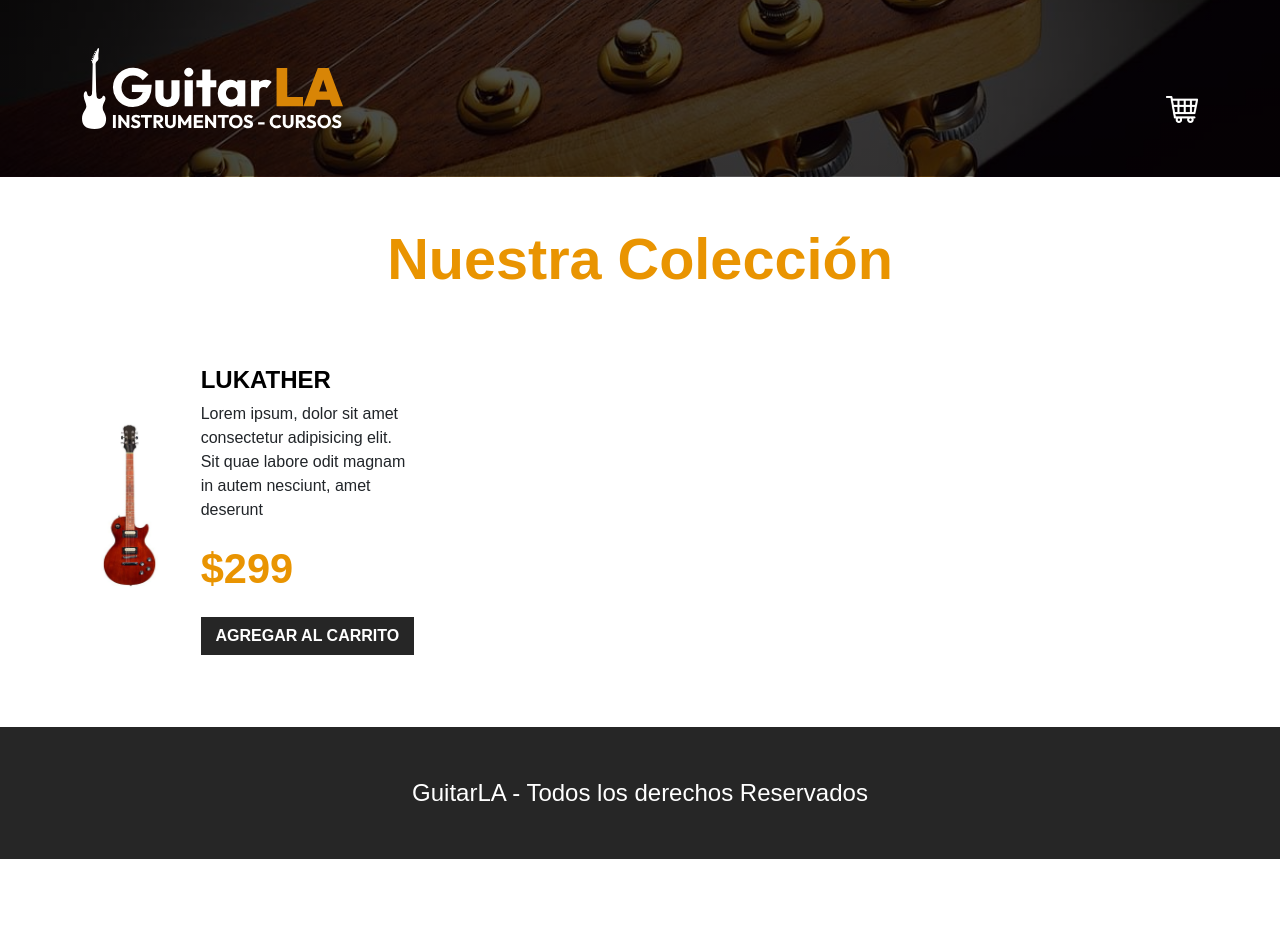
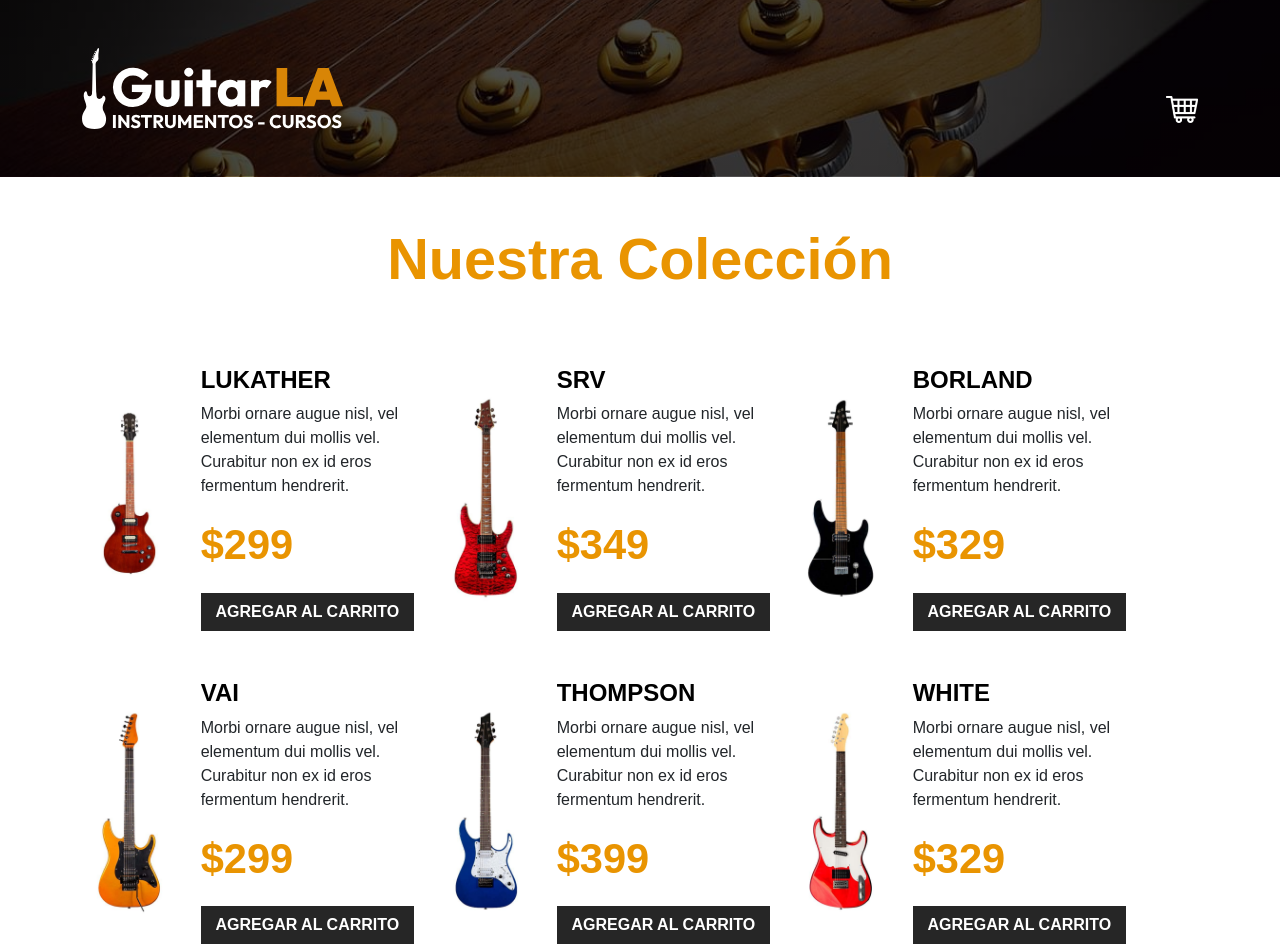
Before and after one commit to MarianoTorena/carritoCompras, a React (Vite) app: page / in a window 1280 px wide. Shown: the top 952 px of the page. Before the commit the page ends 859 px from the top, so only its background shows below. Built offline with nearby package versions, Linux system fonts and the light colour scheme.

Commit message:
add db + cart functions

```diff
--- a/src/App.jsx
+++ b/src/App.jsx
@@ -1,10 +1,22 @@
-import { useState } from "react";
+import { useEffect, useState } from "react";
 import Header from "./components/Header"
 import ProductCard from "./components/Product"
+import { db } from "./data/db";
+
 function App() {
+    const [products, setProducts] = useState(db);
+    const [cart, setCart] = useState([]);
 
-    //State
-    const [auth,setauth] = useState([])
+    function addToCart(product) {
+        const productExists = cart.findIndex(p => p.id === product.id);
+        if (productExists >= 0) {
+            const newCart = [...cart];
+            newCart[productExists].quantity++;
+            setCart(newCart);
+        } else {
+            setCart([...cart, {...product, quantity: 1}]);
+        }
+    }
 
     return (
         <>
@@ -14,7 +26,14 @@ function App() {
             <h2 className="text-center">Nuestra Colección</h2>
 
             <div className="row mt-5">
-                <ProductCard />
+                {products.map((product) => (
+                    <ProductCard
+                        key={product.id}
+                        product={product}
+                        addToCart={addToCart}
+                    />
+                ))}
+
             </div>
         </main>
 
--- a/src/components/Product.jsx
+++ b/src/components/Product.jsx
@@ -1,14 +1,21 @@
-export default function ProductCard() {
+export default function ProductCard ({product, addToCart}) {
+
+    const { id, name, image, description, price } = product;
+
     return (
         <div className="col-md-6 col-lg-4 my-4 row align-items-center">
             <div className="col-4">
-                <img className="img-fluid" src="./public/img/guitarra_01.jpg" alt="imagen guitarra" />
+                <img className="img-fluid" src={`/img/${image}.jpg`} alt="imagen guitarra" />
             </div>
             <div className="col-8">
-                <h3 className="text-black fs-4 fw-bold text-uppercase">Lukather</h3>
-                <p>Lorem ipsum, dolor sit amet consectetur adipisicing elit. Sit quae labore odit magnam in autem nesciunt, amet deserunt</p>
-                <p className="fw-black text-primary fs-3">$299</p>
-                <button type="button" className="btn btn-dark w-100">Agregar al Carrito</button>
+                <h3 className="text-black fs-4 fw-bold text-uppercase">{name}</h3>
+                <p>{description}</p>
+                <p className="fw-black text-primary fs-3">${price}</p>
+
+                <button type="button"
+                    className="btn btn-dark w-100"
+                    onClick={() => addToCart(product)}
+                >Agregar al Carrito</button>
             </div>
         </div>
     )
--- /dev/null
+++ b/src/data/db.js
@@ -0,0 +1,86 @@
+export const db = [
+    {
+        id: 1,
+        name: 'Lukather',
+        image: 'guitarra_01',
+        description: 'Morbi ornare augue nisl, vel elementum dui mollis vel. Curabitur non ex id eros fermentum hendrerit.',
+        price: 299,
+    },
+    {
+        id: 2,
+        name: 'SRV',
+        image: 'guitarra_02',
+        description: 'Morbi ornare augue nisl, vel elementum dui mollis vel. Curabitur non ex id eros fermentum hendrerit.',
+        price: 349,
+    },
+    {
+        id: 3,
+        name: 'Borland',
+        image: 'guitarra_03',
+        description: 'Morbi ornare augue nisl, vel elementum dui mollis vel. Curabitur non ex id eros fermentum hendrerit.',
+        price: 329,
+    },
+    {
+        id: 4,
+        name: 'VAI',
+        image: 'guitarra_04',
+        description: 'Morbi ornare augue nisl, vel elementum dui mollis vel. Curabitur non ex id eros fermentum hendrerit.',
+        price: 299,
+    },
+    {
+        id: 5,
+        name: 'Thompson',
+        image: 'guitarra_05',
+        description: 'Morbi ornare augue nisl, vel elementum dui mollis vel. Curabitur non ex id eros fermentum hendrerit.',
+        price: 399,
+    },
+    {
+        id: 6,
+        name: 'White',
+        image: 'guitarra_06',
+        description: 'Morbi ornare augue nisl, vel elementum dui mollis vel. Curabitur non ex id eros fermentum hendrerit.',
+        price: 329,
+    },
+    {
+        id: 7,
+        name: 'Cobain',
+        image: 'guitarra_07',
+        description: 'Morbi ornare augue nisl, vel elementum dui mollis vel. Curabitur non ex id eros fermentum hendrerit.',
+        price: 349,
+    },
+    {
+        id: 8,
+        name: 'Dale',
+        image: 'guitarra_08',
+        description: 'Morbi ornare augue nisl, vel elementum dui mollis vel. Curabitur non ex id eros fermentum hendrerit.',
+        price: 379,
+    },
+    {
+        id: 9,
+        name: 'Krieger',
+        image: 'guitarra_09',
+        description: 'Morbi ornare augue nisl, vel elementum dui mollis vel. Curabitur non ex id eros fermentum hendrerit.',
+        price: 289,
+    },
+    {
+        id: 10,
+        name: 'Campbell',
+        image: 'guitarra_10',
+        description: 'Morbi ornare augue nisl, vel elementum dui mollis vel. Curabitur non ex id eros fermentum hendrerit.',
+        price: 349,
+    },
+    {
+        id: 11,
+        name: 'Reed',
+        image: 'guitarra_11',
+        description: 'Morbi ornare augue nisl, vel elementum dui mollis vel. Curabitur non ex id eros fermentum hendrerit.',
+        price: 399,
+    },
+    {
+        id: 12,
+        name: 'Hazel',
+        image: 'guitarra_12',
+        description: 'Morbi ornare augue nisl, vel elementum dui mollis vel. Curabitur non ex id eros fermentum hendrerit.',
+        price: 379,
+    },
+  ]
```
